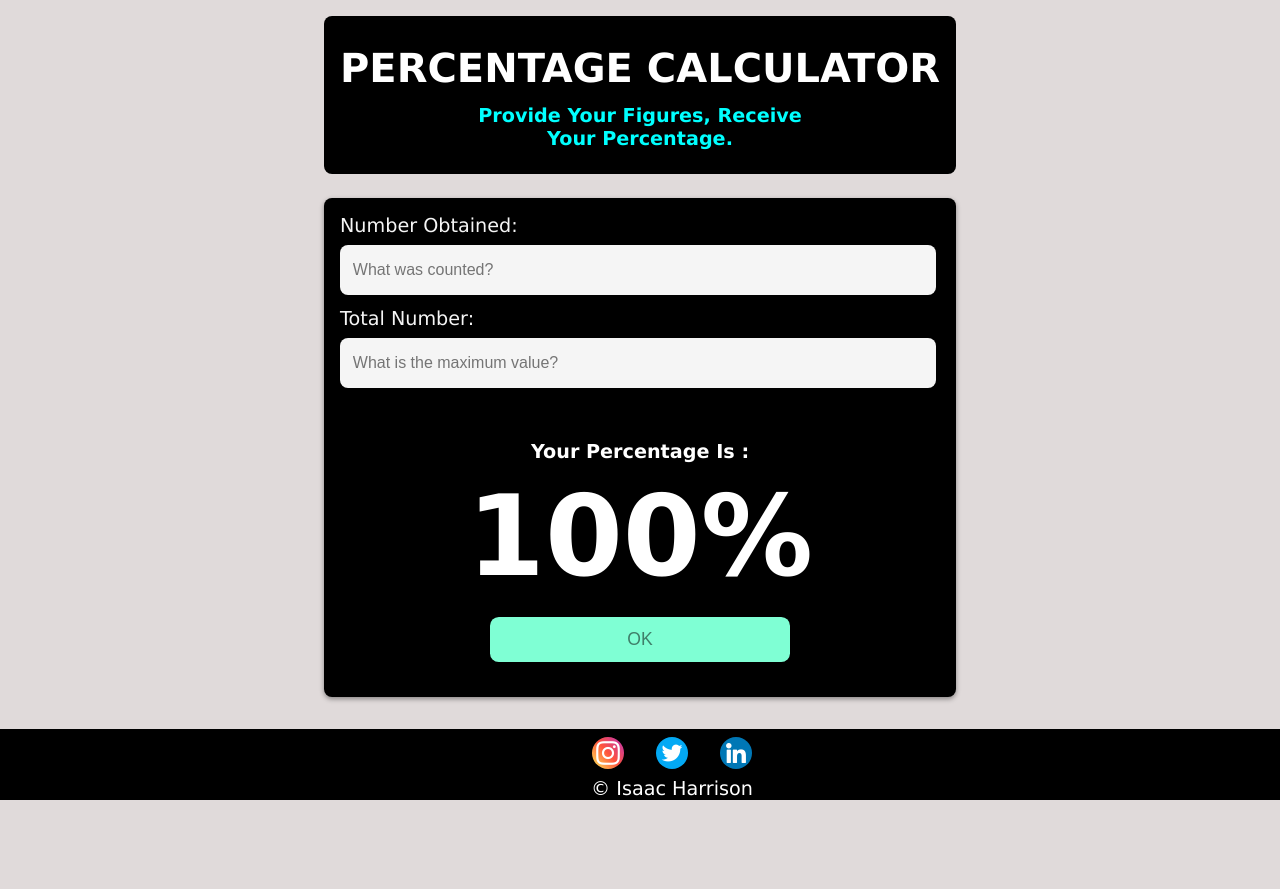
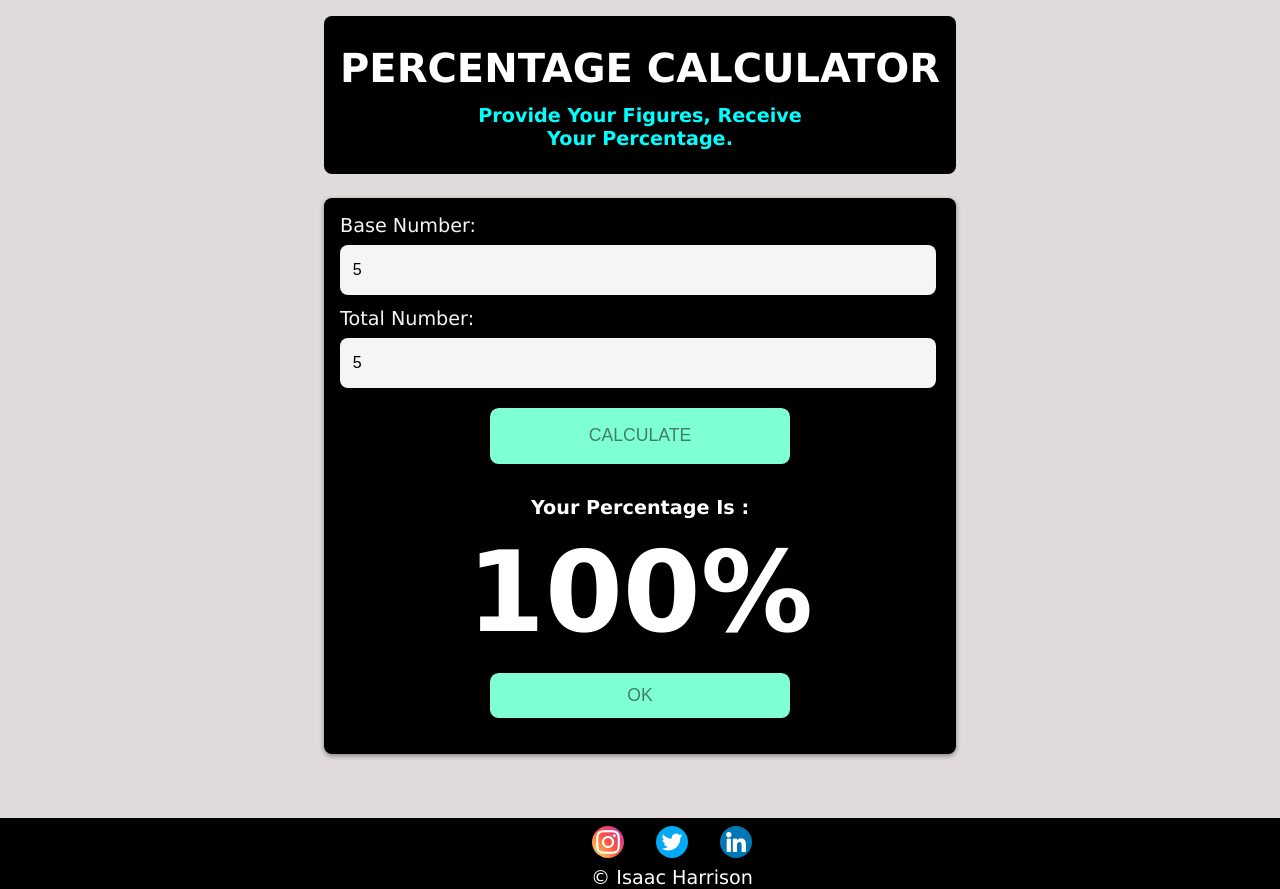
Before and after one commit to IsaacHarrison28/percentage-calculator, a plain HTML site: page index.html in a window 1280 px wide. Both pictures are taken after typing "5", "5" into the empty fields and a click on the button "CALCULATE". Before the commit the page ends 800 px from the top, so only its background shows below. Drawn offline with Linux system fonts and the light colour scheme.

Commit message:
fixing js bugs

```diff
--- a/index.html
+++ b/index.html
@@ -16,7 +16,7 @@
         <div class="container">
             <div class="input-field">
                 <div class="obtained">
-                    <label for="input-number-obtained">Number Obtained:</label>
+                    <label for="input-number-obtained">Base Number:</label>
                     <input type="number" class="input_number" id="input-number-obtained" placeholder="What was counted?">
                 </div>
                 <div class="original-value">
--- a/script.js
+++ b/script.js
@@ -10,8 +10,8 @@ const errorMessage = document.querySelectorAll('.error')[0]
 //use the button to remove the result from display
 okBtn.addEventListener('click', () => {
     resultDisplay.classList.remove('active')
-    container.style.top = '60%'
-    calculateButton.style.display = 'block'
+    obtainedValue.value = ""
+    maximumValue.value = ""
 })
 
 //clear message error if displaying
@@ -30,25 +30,24 @@ maximumValue.addEventListener('click', () => {
 })
 
 calculateButton.addEventListener('click', () => {
-    //receive values of the user provided in the input fields
     let initial = obtainedValue.value
     let original = maximumValue.value
 
-    //calculate quotient of the obtained value against the maximum value
-    initial === "" || original === "" ? errorMessage.innerText = "please provide all information" : quotient = initial/original
+    if (initial == "" | original == ""){
 
-    //then find the percentage as a whole number
+        //check if input fields are empty and notify the user
+        errorMessage.innerText = "please provide all information"
+        return
+
+    }else{
+        quotient = initial/original
+    }
+
+    //calculate the percentage as a whole number
     let percentage = Math.round( quotient * 100 )
 
-    //clear the input field after calculating
-    obtainedValue.value = ""
-    maximumValue.value = ""
-
     //display the percentage to user
-    container.style.top = '80%'
     resultDisplay.classList.add('active')
     displayPercent.innerText = `${percentage}%`
 
-    //remove the calculate button
-    calculateButton.style.display = 'none'
 })
--- a/style.css
+++ b/style.css
@@ -48,7 +48,7 @@ body{
     max-width: 600px;
     margin: auto;
     background: black;
-    position: relative /*absolute*/;
+    position: relative;
     margin-top: 1.5rem;
     padding: 1rem;
     border-radius: 0.5em;
@@ -159,14 +159,15 @@ input{
 }
 
 .footer{
+    position: relative;
     display: flex;
     align-items: center;
     justify-content: center;
     background: black;
     flex-direction: column;
     color: white;
-    position: relative;
     margin-top: 2rem;
+    bottom: -2rem;
 }
 
 .icons{
```
